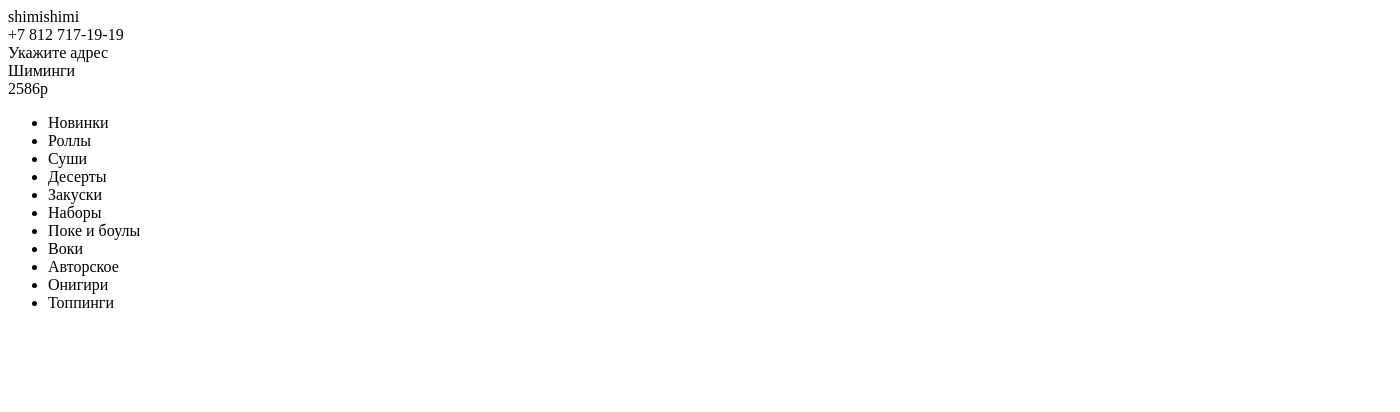
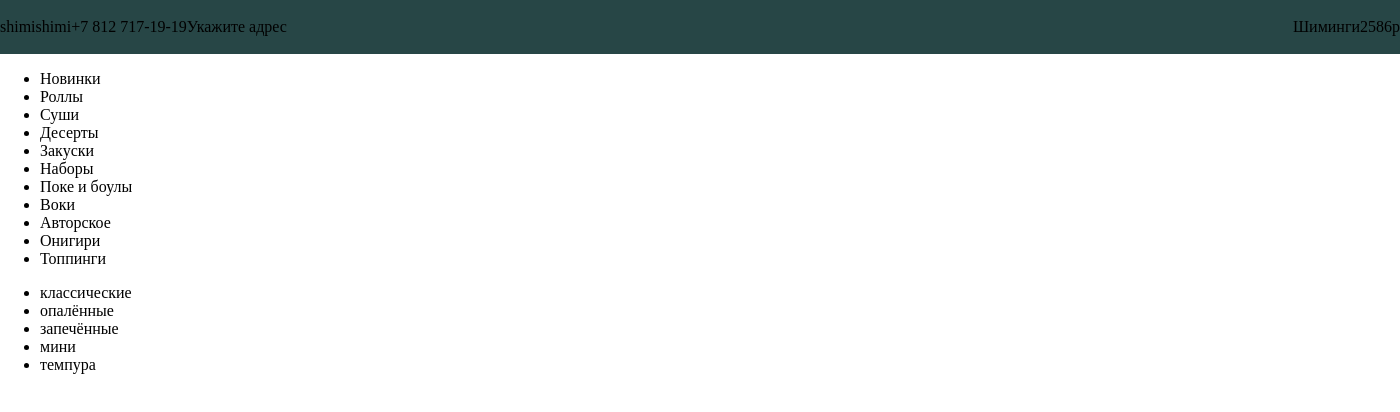
Before and after one commit to camelactive/SunWeb_igor, a plain HTML site: page index.html in a window 1280 px wide. Shown: the whole page, 1400 px wide, since content can reach past the window. Drawn offline with Linux system fonts and the light colour scheme.

Commit message:
igor: create header_top and top menu delete slider

```diff
--- a/index.html
+++ b/index.html
@@ -1,5 +1,6 @@
 <!DOCTYPE html>
 <html lang="en">
+
 <head>
     <meta charset="UTF-8">
     <meta http-equiv="X-UA-Compatible" content="IE=edge">
@@ -7,6 +8,7 @@
     <title>First Project</title>
     <link rel="stylesheet" href="./styles/style.css">
 </head>
+
 <body>
     <div class="header">
         <div class="header_top">
@@ -25,9 +27,9 @@
     </div>
     <div class="header_menu">
         <div class="header_menu_top">
-            <ul>
+            <ul class="header_menu_list">
                 <li>Новинки</li>
-                <li>Роллы</li>
+                <li class="header_menu_list_underline">Роллы</li>
                 <li>Суши</li>
                 <li>Десерты</li>
                 <li>Закуски</li>
@@ -39,10 +41,17 @@
                 <li>Топпинги</li>
             </ul>
         </div>
-        <div class="header_menu_bottom"></div>
+        <div class="header_menu_bottom">
+            <ul class="header_menu_list">
+                <li class="header_menu_list_active">классические</li>
+                <li>опалённые</li>
+                <li>запечённые</li>
+                <li>мини</li>
+                <li>темпура</li>
+            </ul>
+        </div>
     </div>
-    <div class="header_slider"></div>
-    <div class="header_footer"></div>
     </div>
 </body>
+
 </html>
--- a/styles/style.css
+++ b/styles/style.css
@@ -0,0 +1,17 @@
+* {
+    box-sizing: border-box;
+}
+
+body {
+    width: 1400px;
+    justify-content: center;
+    margin: 0 auto;
+}
+.header{
+    line-height: 54px;
+    background-color: #274646;
+}
+.header_top ,.header_top_left,.header_top_right{
+    display: flex;
+    justify-content: space-between;
+}
```
